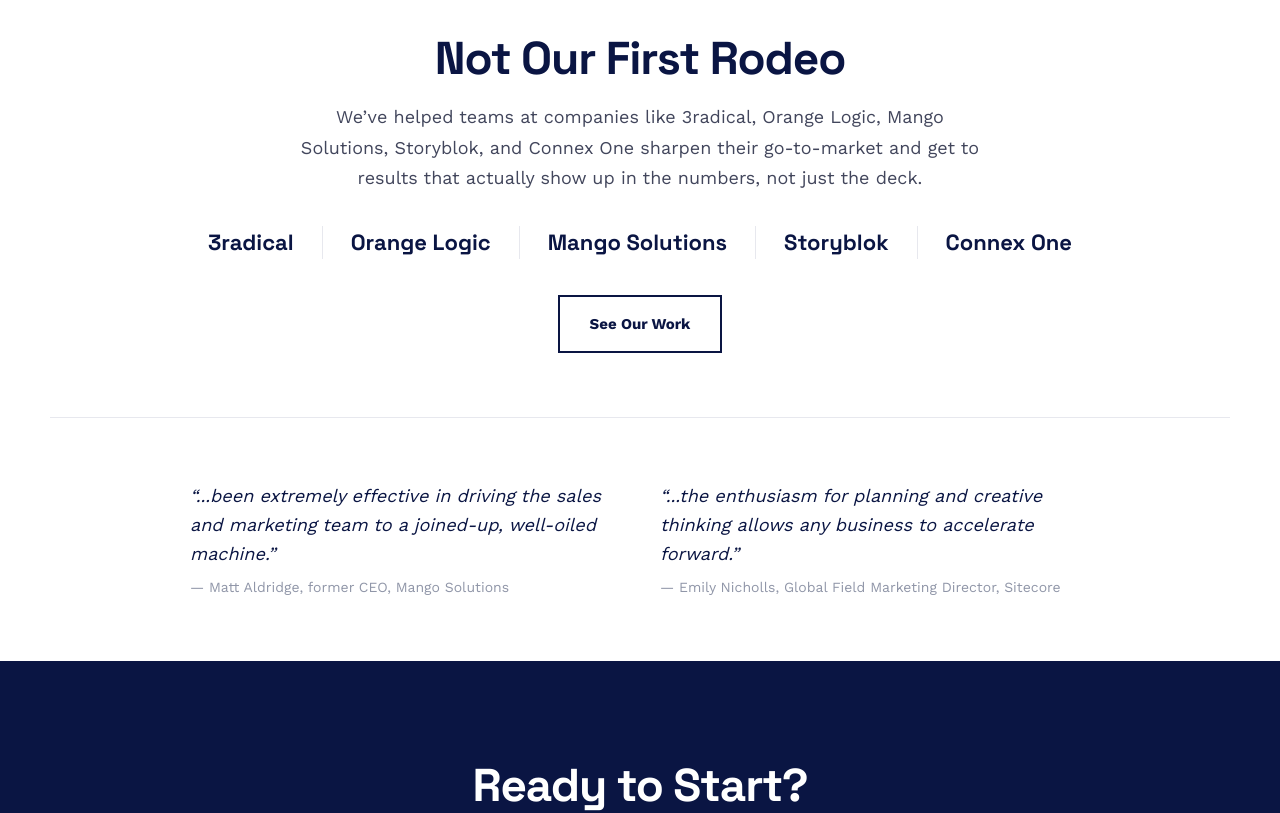
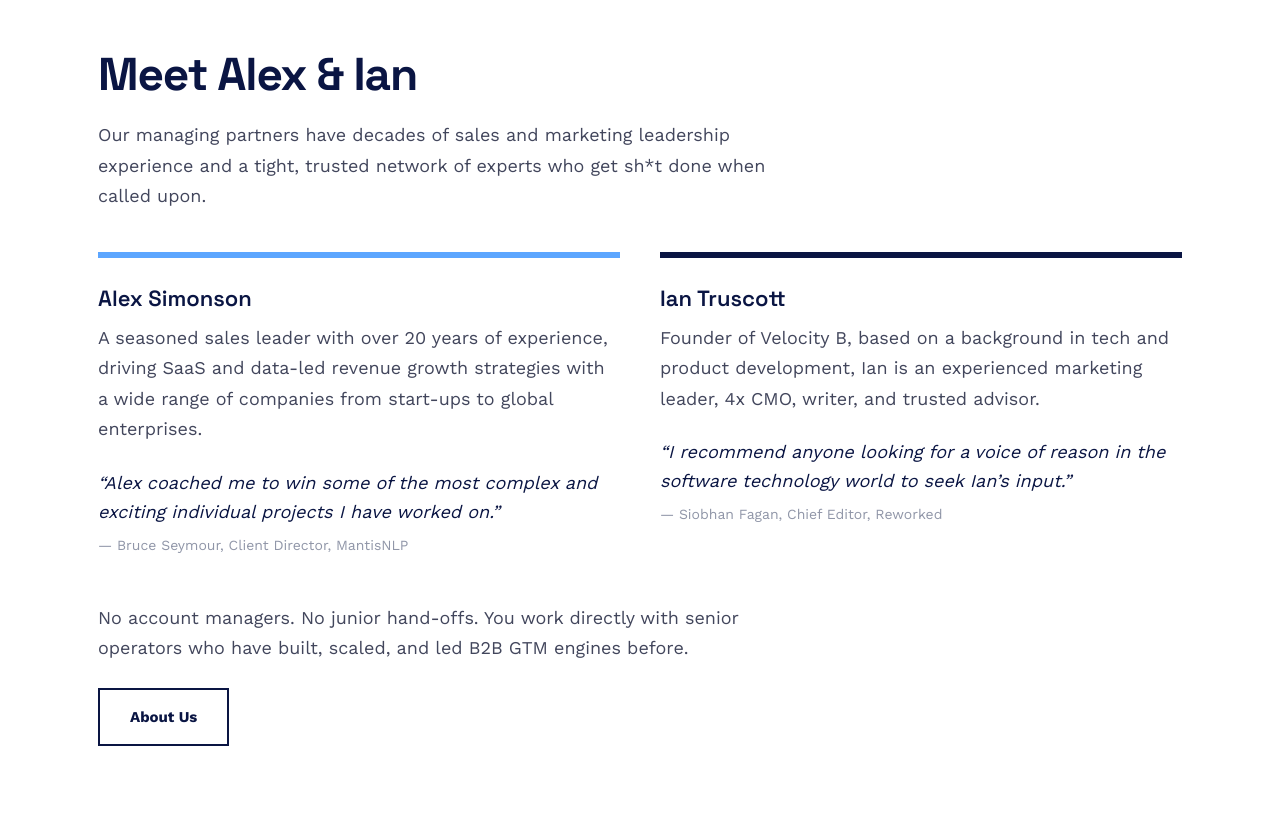
Before and after one commit to vb-iant/velocity-b, a Next.js app: page / in a window 1280 px wide. Shown: the part 2320-3133 px from the top of the page. Built offline with nearby package versions, Linux system fonts and the light colour scheme.

Commit message:
Add Meet Alex & Ian section: dual bio cards with pull-quotes, closing copy, About Us CTA

```diff
--- a/app/page.tsx
+++ b/app/page.tsx
@@ -160,6 +160,58 @@ export default function Home() {
         </Link>
       </section>
 
+      {/* Meet Alex & Ian */}
+      <section className="mx-auto max-w-[1180px] border-t border-hair px-12 py-20">
+        <h2 className="font-display text-[32px] font-bold leading-tight tracking-tight md:text-[46px]">
+          Meet Alex &amp; Ian
+        </h2>
+        <p className="mt-4 max-w-[720px] text-lg leading-[1.7] text-[#42465c]">
+          Our managing partners have decades of sales and marketing
+          leadership experience and a tight, trusted network of experts who
+          get sh*t done when called upon.
+        </p>
+        <div className="mt-10 grid grid-cols-1 gap-10 md:grid-cols-2">
+          <div className="flex flex-col border-t-[6px] border-blue pt-6">
+            <h3 className="font-display text-[22px] font-semibold">Alex Simonson</h3>
+            <p className="mt-2 text-lg leading-[1.7] text-[#42465c]">
+              A seasoned sales leader with over 20 years of experience,
+              driving SaaS and data-led revenue growth strategies with a wide
+              range of companies from start-ups to global enterprises.
+            </p>
+            <p className="mt-6 text-lg italic leading-[1.6] text-navy">
+              &ldquo;Alex coached me to win some of the most complex and
+              exciting individual projects I have worked on.&rdquo;
+            </p>
+            <p className="mt-2 text-sm text-[#9096a8]">
+              — Bruce Seymour, Client Director, MantisNLP
+            </p>
+          </div>
+          <div className="flex flex-col border-t-[6px] border-navy pt-6">
+            <h3 className="font-display text-[22px] font-semibold">Ian Truscott</h3>
+            <p className="mt-2 text-lg leading-[1.7] text-[#42465c]">
+              Founder of Velocity B, based on a background in tech and
+              product development, Ian is an experienced marketing leader,
+              4x CMO, writer, and trusted advisor.
+            </p>
+            <p className="mt-6 text-lg italic leading-[1.6] text-navy">
+              &ldquo;I recommend anyone looking for a voice of reason in the
+              software technology world to seek Ian&rsquo;s input.&rdquo;
+            </p>
+            <p className="mt-2 text-sm text-[#9096a8]">
+              — Siobhan Fagan, Chief Editor, Reworked
+            </p>
+          </div>
+        </div>
+        <p className="mt-12 max-w-[720px] text-lg leading-[1.7] text-[#42465c]">
+          No account managers. No junior hand-offs. You work directly with
+          senior operators who have built, scaled, and led B2B GTM engines
+          before.
+        </p>
+        <Link href="/about" className={`${ctaOutline} mt-6`}>
+          About Us
+        </Link>
+      </section>
+
       {/* Not Our First Rodeo */}
       <section className="mx-auto max-w-[1180px] border-t border-hair px-12 py-16 text-center">
         <h2 className="font-display mb-3.5 text-[32px] font-bold leading-tight tracking-tight md:text-[46px]">
```
